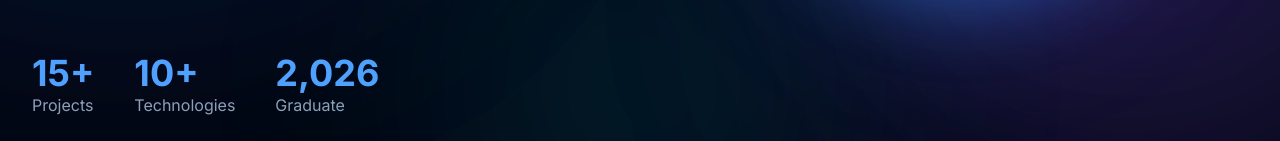
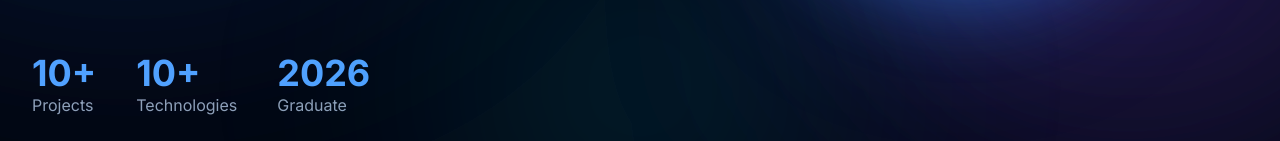
Before and after one commit to b8024757-droid/Portfolio, a React (Vite) app: page / in a window 1280 px wide. Shown: the part 659-800 px from the top of the page. Built offline with nearby package versions, Linux system fonts and the light colour scheme.

Commit message:
Update HeroStats.tsx

```diff
--- a/src/components/hero/HeroStats.tsx
+++ b/src/components/hero/HeroStats.tsx
@@ -3,10 +3,9 @@ import CountUp from "react-countup";
 export default function HeroStats() {
   return (
     <div className="mt-14 flex flex-wrap gap-10">
-
       <div>
         <h3 className="text-4xl font-bold text-blue-400">
-          <CountUp end={15} duration={2} />+
+          <CountUp end={10} duration={2} />+
         </h3>
         <p className="text-slate-400">Projects</p>
       </div>
@@ -20,11 +19,14 @@ export default function HeroStats() {
 
       <div>
         <h3 className="text-4xl font-bold text-blue-400">
-          <CountUp end={2026} duration={2} />
+          <CountUp
+            end={2026}
+            duration={2}
+            separator=""
+          />
         </h3>
         <p className="text-slate-400">Graduate</p>
       </div>
-
     </div>
   );
 }
```
